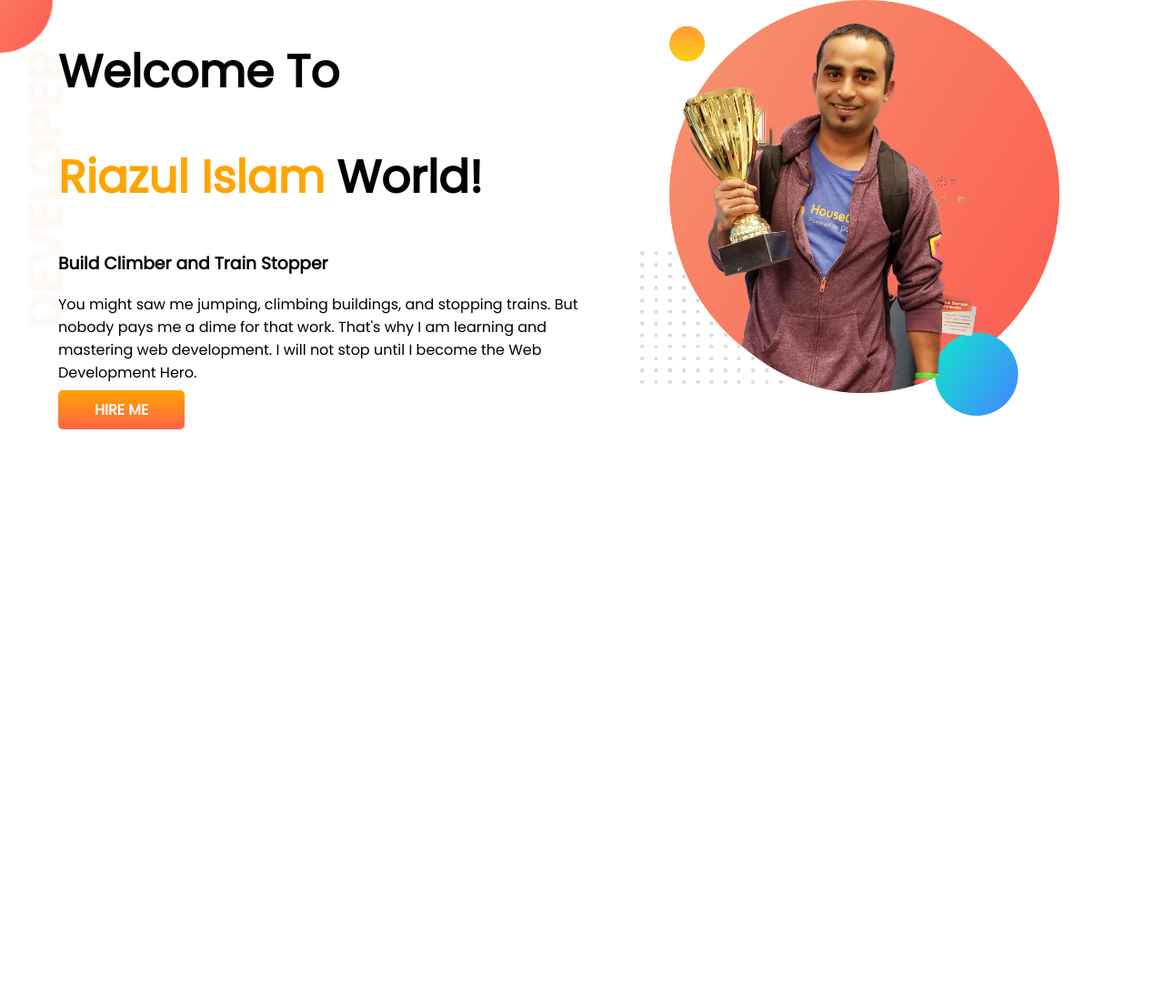
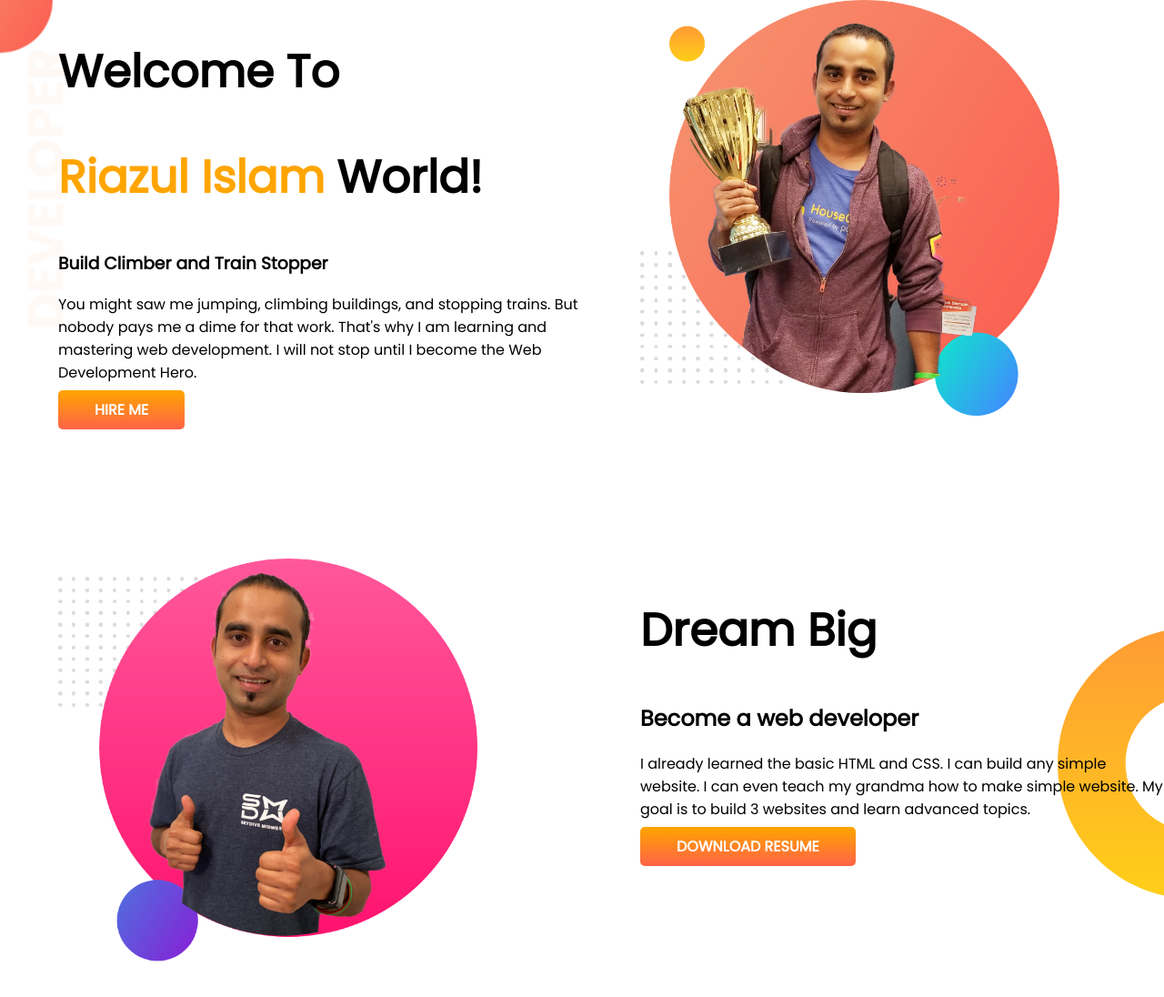
Before and after one commit to RiazulIslam1/developer-riazul, a plain HTML site: page index.html in a window 1280 px wide. Shown: the whole page at 91% size. Before the commit the page ends 800 px from the top, so only its background shows below. Drawn offline with Linux system fonts and the light colour scheme.

Commit message:
dream added

```diff
--- a/index.html
+++ b/index.html
@@ -29,6 +29,19 @@
             <img src="images/jhankar.png" alt="">
         </div>
     </section>
+    <section class="dream-big">
+        <div class="half-width">
+            <img src="images/jhankar2.png" alt="">
+        </div>
+        <div class="half-width">
+            <h1>Dream Big</h1>
+            <h2>Become a web developer</h2>
+            <p>I already learned the basic HTML and CSS. I can build any simple website. I can even teach my grandma how
+                to
+                make simple website. My goal is to build 3 websites and learn advanced topics.</p>
+            <a class="link-button" target="_blank" href="">DOWNLOAD RESUME</a>
+        </div>
+    </section>
 </body>
 
 </html>
--- a/style.css
+++ b/style.css
@@ -10,6 +10,7 @@ h1{
 }
 section{
     display: flex;
+    margin-bottom: 150px;
 }
 .half-width{
     width: 50%;
@@ -30,3 +31,8 @@ section{
     background-image: url(images/top-banner.png);
     background-repeat: no-repeat;
 }
+.dream-big{
+    background-image: url(images/dream-bg.png);
+    background-repeat: no-repeat;
+    background-position: right;
+}
```
